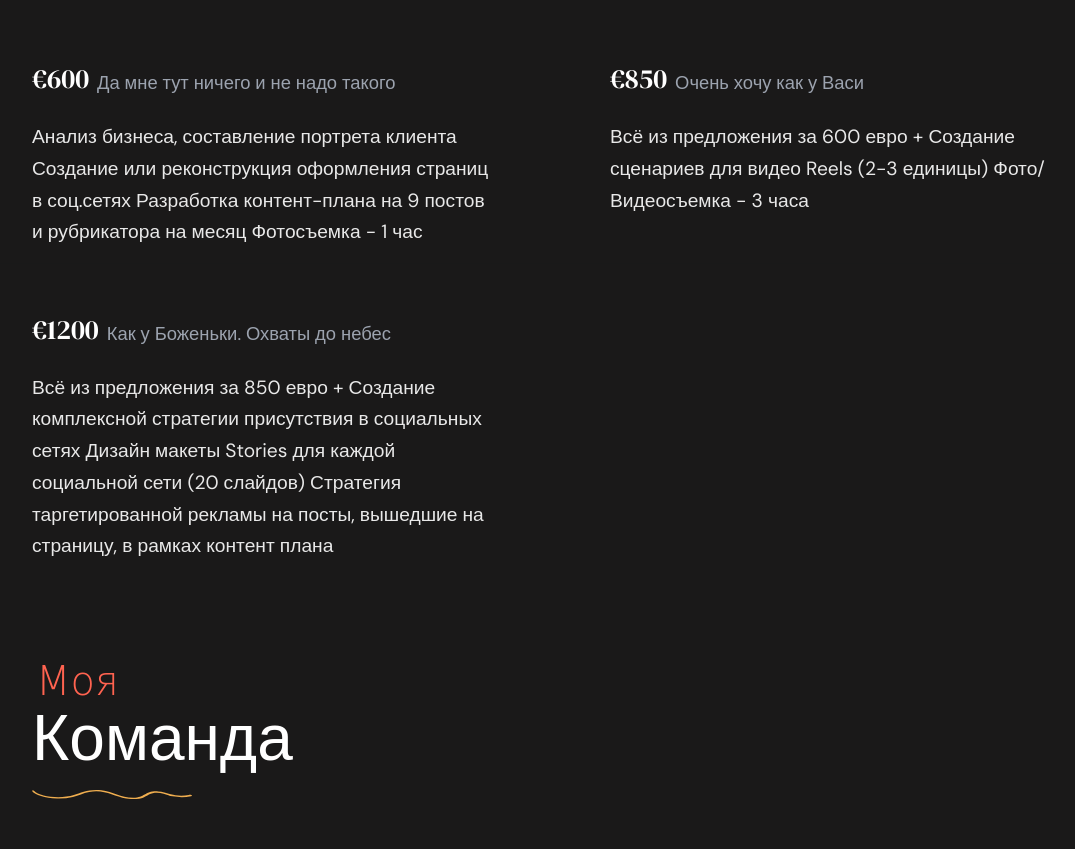
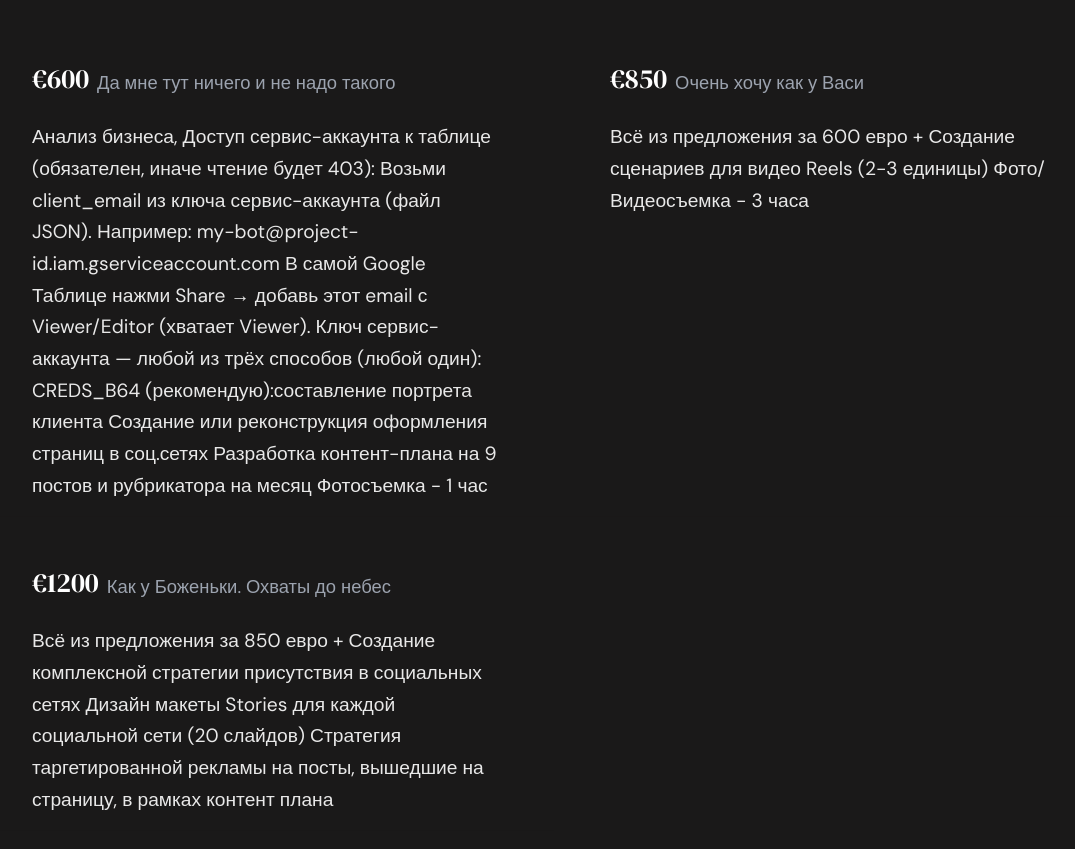
Before and after one commit to kaTrek0406/smm112, a website built with webpack: page index.html in a window 1280 px wide. Shown: the part 3023-3872 px from the top of the page, without its empty margins (86-1161 px from the left). Built offline with nearby package versions, Linux system fonts and the light colour scheme; files whose address does not match are found by name.

Commit message:
Update index.html

```diff
--- a/index.html
+++ b/index.html
@@ -392,7 +392,17 @@
                             <div class="d-flex align-items-start mb-3 flex-column flex-lg-row align-items-lg-center">
                                 <h4>€600</h4> <span class="text-muted ms-lg-2">Да мне тут ничего и не надо такого</span>
                             </div>
-                            <p class="opacity-90">Анализ бизнеса, составление портрета клиента Создание или реконструкция оформления страниц в соц.сетях Разработка контент-плана на 9 постов и рубрикатора на месяц Фотосъемка - 1 час</p>
+                            <p class="opacity-90">Анализ бизнеса,
+                              Доступ сервис-аккаунта к таблице (обязателен, иначе чтение будет 403):
+
+Возьми client_email из ключа сервис-аккаунта (файл JSON). Например:
+my-bot@project-id.iam.gserviceaccount.com
+
+В самой Google Таблице нажми Share → добавь этот email с Viewer/Editor (хватает Viewer).
+
+Ключ сервис-аккаунта — любой из трёх способов (любой один):
+
+CREDS_B64 (рекомендую):составление портрета клиента Создание или реконструкция оформления страниц в соц.сетях Разработка контент-плана на 9 постов и рубрикатора на месяц Фотосъемка - 1 час</p>
                         </div>
                         <!-- / Single Skill -->
                         <!-- Single Skill-->
```
